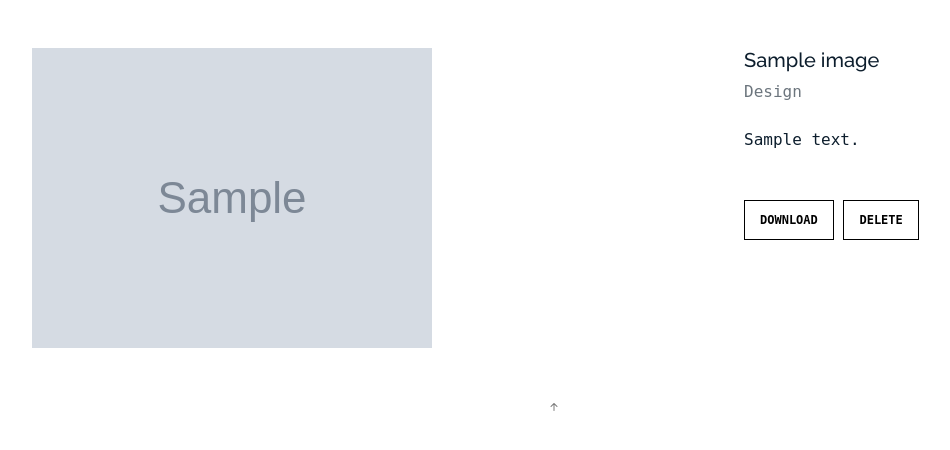
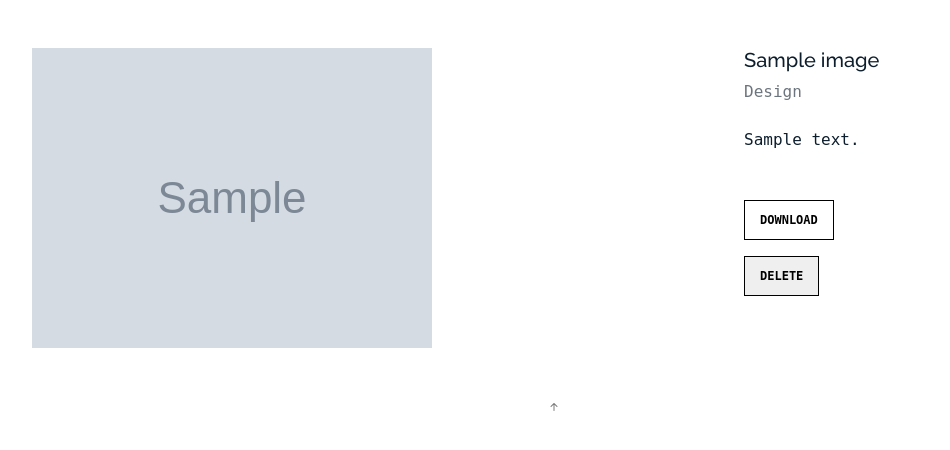
Before and after one commit to Hernando17/wall-e, a Laravel app: page /detail/1 in a window 1280 px wide. Shown: the part 219-669 px from the top of the page, without its empty margins (86-1036 px from the left). Run offline with Laravel 8, Linux system fonts and the light colour scheme; tables that the repository leaves empty hold one stand-in row (values such as "Sample post"); grey boxes marked "Sample" are stand-in pictures; some web fonts are replaced.

Commit message:
Image delete feature

```diff
--- a/app/Http/Controllers/ImageController.php
+++ b/app/Http/Controllers/ImageController.php
@@ -45,4 +45,19 @@ class ImageController extends Controller
     {
         return view('detail', ['image' => $id]);
     }
+
+    public function delete(Image $image)
+    {
+        if (!is_null($image->image)) {
+            Storage::disk('public')->delete('images/' . $image->image);
+        }
+
+        Image::where('id', $image->id)->delete();
+        return redirect('/');
+    }
+
+    public function download(Image $image)
+    {
+        return Storage::download($image);
+    }
 }
--- a/app/Models/Image.php
+++ b/app/Models/Image.php
@@ -10,5 +10,6 @@ class Image extends Model
     use HasFactory;
     protected $table = 'images';
     protected $primaryKey = 'id';
+    protected $fillable = ['image', 'title', 'description'];
     protected $guarded = ['id', 'created_at', 'updated_at'];
 }
--- a/resources/views/detail.blade.php
+++ b/resources/views/detail.blade.php
@@ -70,8 +70,11 @@
 
                             </div>
                             <p>
-                                <a href="#" class="readmore">Download</a>
-                                <a href="#" class="readmore">Delete</a>
+                                <a href="{{ route('download', $image->image) }}" class="readmore">Download</a>
+                            <form action="{{ route('delete', $image->id) }}" method="post" style="display:inline;">
+                                @csrf
+                                <button type="submit" class="readmore">Delete</button>
+                            </form>
                             </p>
                         </div>
                     </div>
--- a/resources/views/index.blade.php
+++ b/resources/views/index.blade.php
@@ -99,7 +99,8 @@
                             <div class="work-info">
                                 <h3>{{ $i->title }}</h3>
                             </div>
-                            <img class="img-fluid" src="{{ asset('storage/images') }}/{{ $i->image }}"  style="height: 420px; width: 420px; object-fit: cover;">
+                            <img class="img-fluid" src="{{ asset('storage/images') }}/{{ $i->image }}"
+                                style="height: 420px; width: 420px; object-fit: cover;">
                         </a>
                     </div>
                 @endforeach
--- a/routes/web.php
+++ b/routes/web.php
@@ -17,3 +17,5 @@ use App\Http\Controllers\ImageController;
 Route::get('/', [ImageController::class, 'index'])->name('index');
 Route::get('/detail/{id}', [ImageController::class, 'detail'])->name('detail');
 route::post('/create', [ImageController::class, 'create'])->name('create');
+route::post('/delete/{image:id}', [ImageController::class, 'delete'])->name('delete');
+route::get('/download/{id}', [ImageController::class, 'download'])->name('download');
```
Also changed, not shown: 13 other files.
